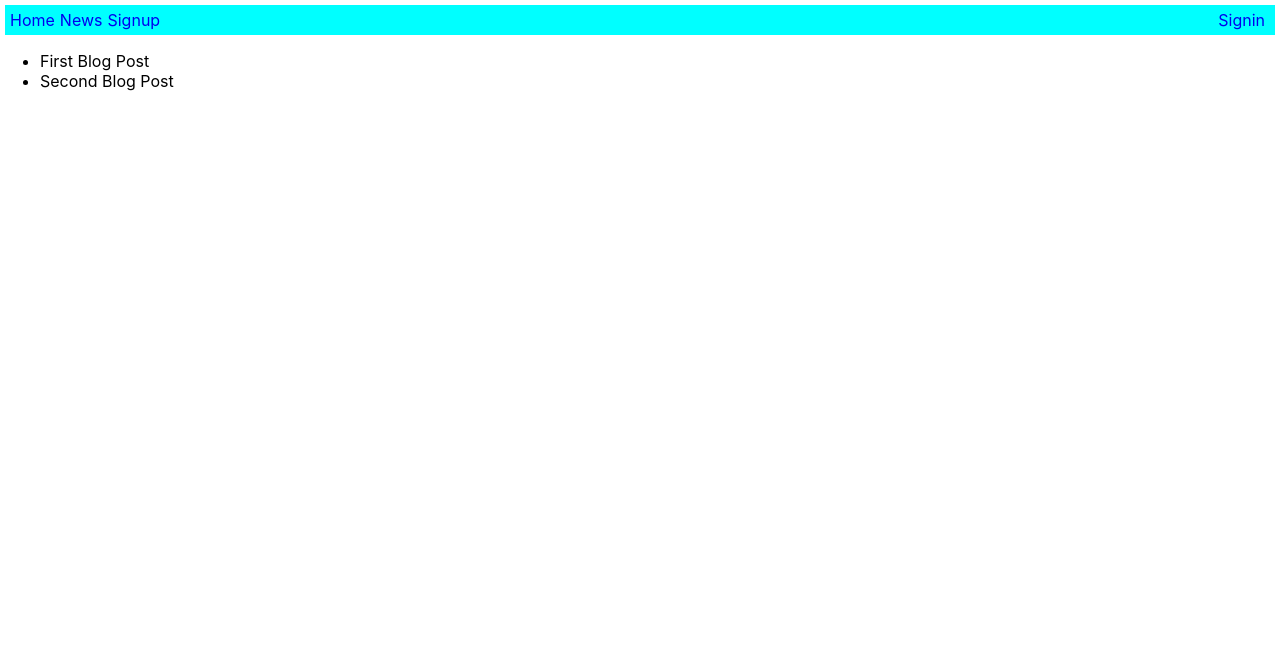
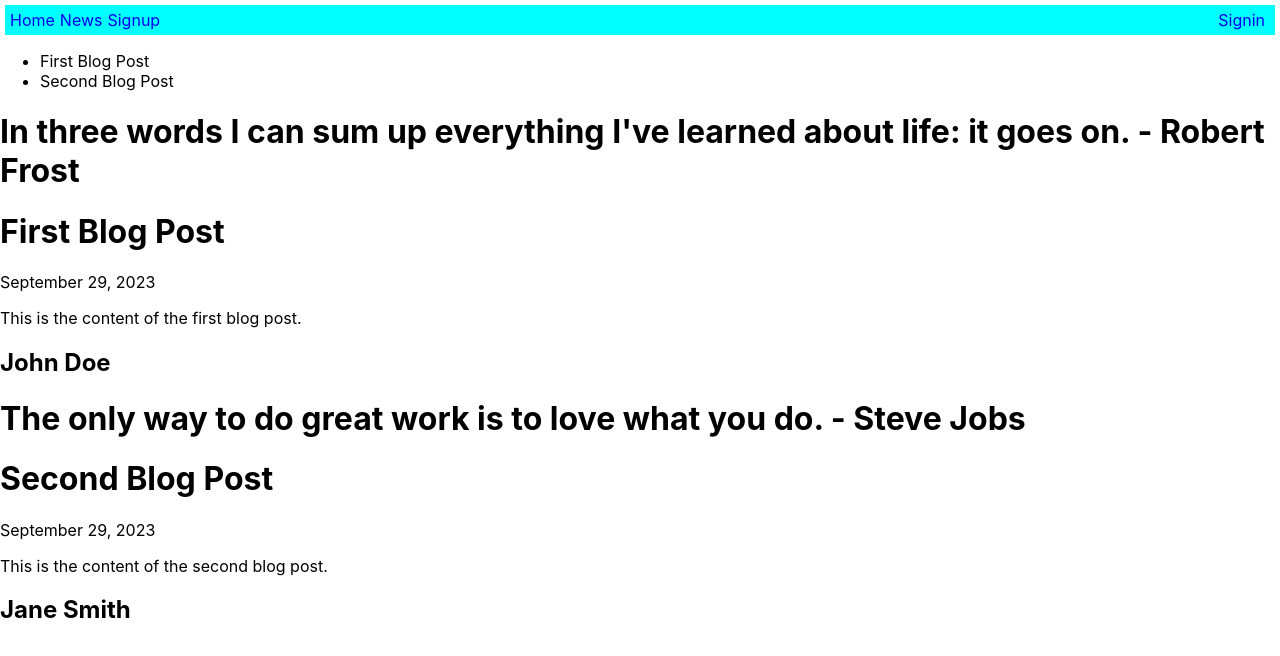
Before and after one commit to deepakkumaravelu/React-Blog-portal, a React (Create React App) app in the folder blogapp/: page / in a window 1280 px wide. Shown: the top 656 px of the page. Built offline with nearby package versions, Linux system fonts and the light colour scheme.

Commit message:
BlogPost component called in App.js

```diff
--- a/blogapp/src/App.js
+++ b/blogapp/src/App.js
@@ -1,12 +1,14 @@
 import React from 'react';
 import BlogList from './components/BlogList';
 import NavBar from './components/NavBar';
+import BlogPost from './components/BlogPost'
 import './App.css';
 function App() {
   return (
     <div>
 <NavBar/>
 <BlogList/>
+<BlogPost/>
     </div>
 
   );
```
